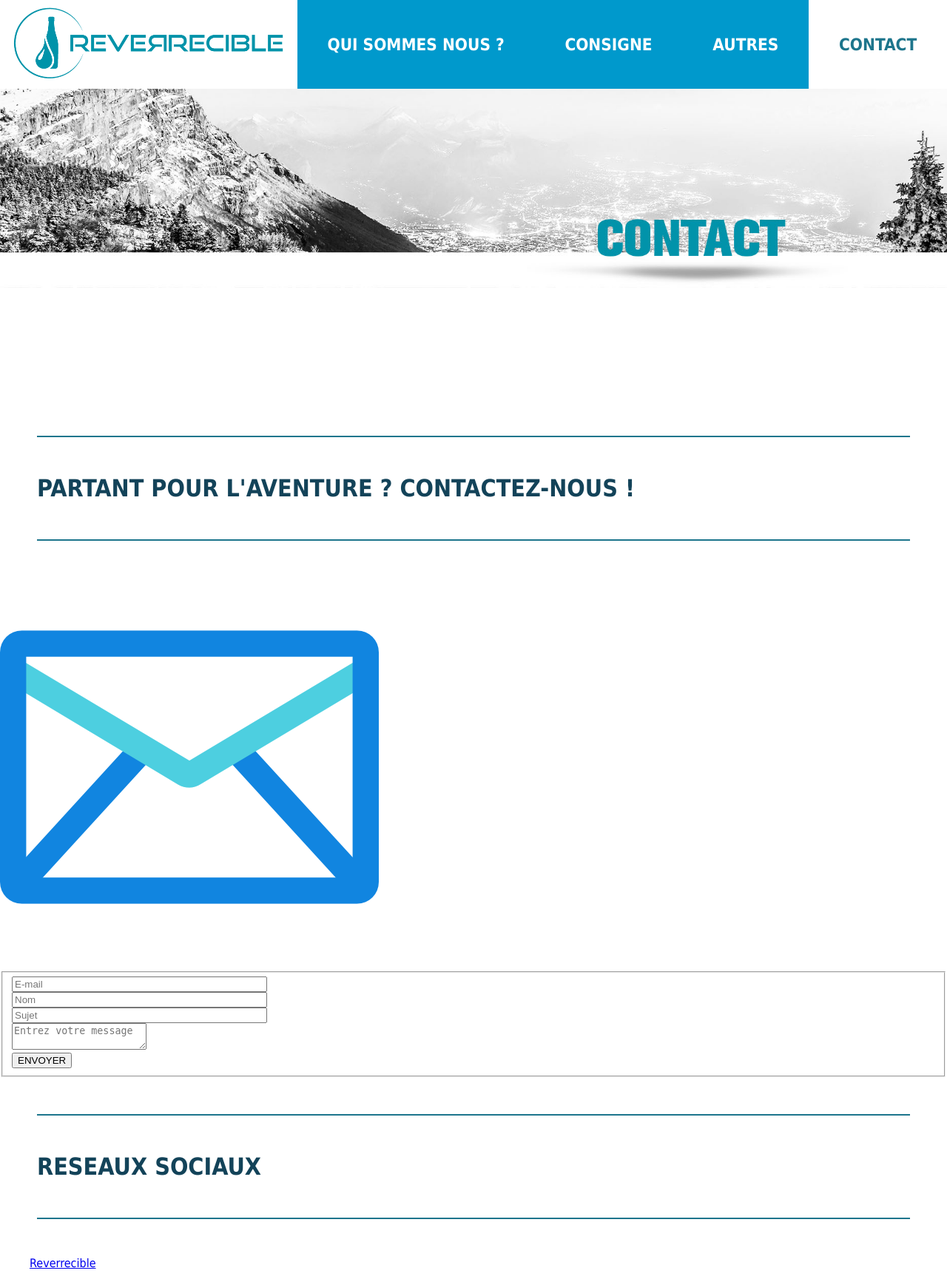
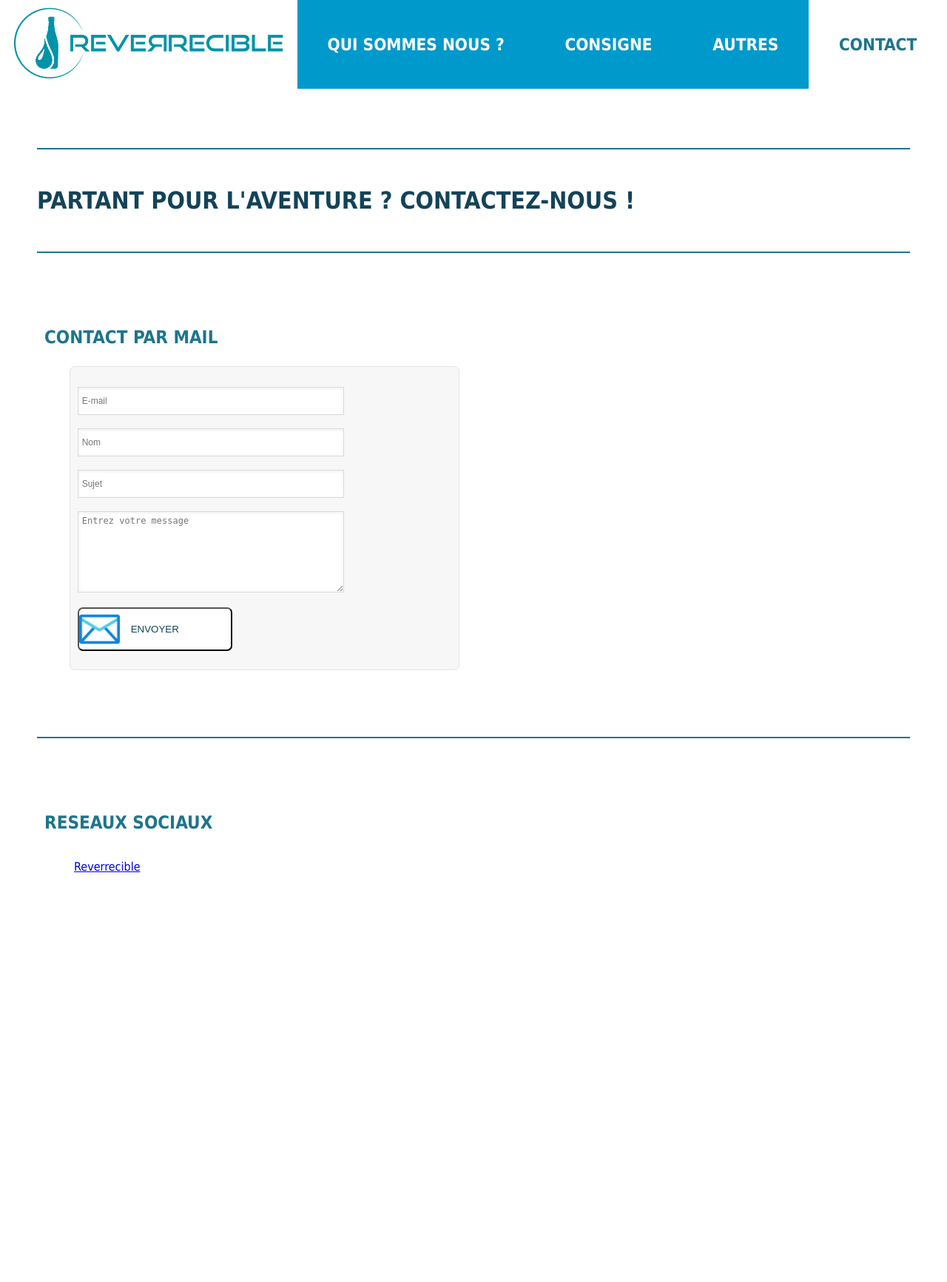
Before and after one commit to GabrielViallon/ProjetAlternatif_Reverrecible, a PHP site: page /Vues/contact.html in a window 1280 px wide. Shown: the whole page at 74% size. After the commit the page ends 1179 px from the top, so only its background shows below. Run offline with PHP 8.4, Linux system fonts and the light colour scheme; some libraries are stand-ins or nearby versions.

Commit message:
ouuuuu monsieur

```diff
--- a/Vues/Style/main.css
+++ b/Vues/Style/main.css
@@ -62,6 +62,10 @@ sousArticle + img{
 
 p + img {
   max-width: 400px;
+}
+
+p > img {
+  max-width: 100px;
 }
 
 nav {
@@ -144,3 +148,77 @@ header img {
   margin-right: auto;
   width: 100%;
 }
+
+fieldset {
+  width: 80%;
+  border: 0;
+}
+
+form {
+  border-radius: 7px;
+	margin-left:auto;
+	margin-right:auto;
+    max-width: 500px;
+    background: #F7F7F7;
+    padding: 25px 15px 25px 10px;
+    color: #888;
+    text-shadow: 1px 1px 1px #FFF;
+    border:1px solid #E4E4E4;
+}
+
+form label {
+    display: block;
+    margin: 0px;
+}
+form label>span {
+    float: left;
+    width: 20%;
+    text-align: right;
+    padding-right: 10px;
+    margin-top: 10px;
+    color: #888;
+}
+
+form input[type="text"], form input[type="email"], form textarea, form select {
+	border: 1px solid #DADADA;
+	color: #888;
+	height: 30px;
+	margin-bottom: 16px;
+	margin-right: 6px;
+	margin-top: 2px;
+	outline: 0 none;
+	padding: 3px 3px 3px 5px;
+	width: 70%;
+	font-size: 12px;
+	line-height:15px;
+	box-shadow: inset 0px 1px 4px #ECECEC;
+	-moz-box-shadow: inset 0px 1px 4px #ECECEC;
+	-webkit-box-shadow: inset 0px 1px 4px #ECECEC;
+}
+
+form textarea{
+	padding: 5px 3px 3px 5px;
+}
+
+form select {
+    background: #FFF url('down-arrow.png') no-repeat right;
+    background: #FFF url('down-arrow.png') no-repeat right;
+    width: 70%;
+    height: 35px;
+	line-height: 25px;
+}
+
+form textarea{
+    height:100px;
+}
+
+form input[type=submit] {
+  border-radius: 7px;
+   background-image: url(Enveloppe.png);
+   background-repeat: no-repeat;
+   /* background-position: left; */
+   background-size: contain;
+   color: #134359;
+   padding: 20px 70px;
+   background-color: white;
+}
--- a/Vues/consigne.html
+++ b/Vues/consigne.html
@@ -10,7 +10,7 @@
       <nav>
       <ul>
         <li id="logoMenu"><a href="main.html"><img src="Style/Logo.png" alt="logo"></a></li>
-        <li><h3><a href="quisommesnous.html">QUI SOMMES NOUS ?</a></h3></li>
+        <li><a href="quisommesnous.html"><h3>QUI SOMMES NOUS ?</h3></a></li>
         <li id="pageSelectionee"><a href="#"><h3>CONSIGNE</h3></a></li>
         <li><a href="#"><h3>AUTRES</h3></a></li>
         <li><a href="contact.html"><h3>CONTACT</h3></a></li>
--- a/Vues/contact.html
+++ b/Vues/contact.html
@@ -3,32 +3,30 @@
   <head>
     <meta charset="utf-8">
       <link rel="stylesheet" href="../Vues/Style/main.css">
-    <title>Contact</title>
+    <title>Reverrecible - Contact</title>
   </head>
   <body>
     <header>
       <nav>
       <ul>
         <li id="logoMenu"><a href="main.html"><img src="Style/Logo.png" alt="logo"></a></li>
-        <li><h3><a href="quisommesnous.html">QUI SOMMES NOUS ?</a></h3></li>
+        <li><a href="quisommesnous.html"><h3>QUI SOMMES NOUS ?</h3></a></li>
         <li><a href="consigne.html"><h3>CONSIGNE</h3></a></li>
         <li><a href="#"><h3>AUTRES</h3></a></li>
         <li id="pageSelectionee"><a href="#"><h3>CONTACT</h3></a></li>
       </ul>
     </nav>
-    <div>
+    <!-- <div>
       <img src="Style/HEADER_LANDSCAPE_Contact.jpg" alt="" align="center">
-    </div>
+    </div> -->
     <div class="separateurTop"></div>
     </header>
     <h1>PARTANT POUR L'AVENTURE ? CONTACTEZ-NOUS !</h1>
     <div class="separateur"></div>
 
-    <div class="d-flex flex-wrap text-center pt-5 align-items-start justify-content-around">
-      <div class="">
-          <p>
-              <img src="../Vues/Style/enveloppe.png" alt="enveloppe">
-          </p>
+    <article>
+      <div class="sousArticle">
+        <h2>CONTACT PAR MAIL</h2>
           <fieldset>
 
           <form action="../controle/contact.ctrl.php" method="post" class="formulaire-email">
@@ -44,13 +42,14 @@
           </form>
           <!-- <?php     global $confirmation; ?> -->
           <!-- <p style='color:green'> <?= $confirmation ?></p> -->
-      </div>
-      </fieldset>
-      <div class="separateur"></div>
-      <h1>RESEAUX SOCIAUX</h1>
+        </fieldset>
+    </div>
+    </article>
       <div class="separateur"></div>
 
-    <div class="mt-5 text-center" id="fb-root">
+    <article>
+      <div class="sousArticle">
+    <h2>RESEAUX SOCIAUX</h2>
       <script async defer crossorigin="anonymous"
               src="https://connect.facebook.net/fr_FR/sdk.js#xfbml=1&version=v5.0"></script>
       <div class="fb-page"
@@ -67,5 +66,6 @@
         </blockquote>
       </div>
     </div>
+    </article>
   </body>
 </html>
--- a/Vues/main.html
+++ b/Vues/main.html
@@ -10,8 +10,8 @@
       <nav>
       <ul>
         <li id="logoMenu"><a href="main.html"><img src="Style/Logo.png" alt="logo"></a></li>
-        <li><h3><a href="quisommesnous.html">QUI SOMMES NOUS ?</a></h3></li>
-        <li><h3><a href="consigne.html">CONSIGNE</a></h3></li>
+        <li><a href="quisommesnous.html"><h3>QUI SOMMES NOUS ?</h3></a></li>
+        <li><a href="consigne.html"><h3>CONSIGNE</h3></a></li>
         <li><a href="#"><h3>AUTRES</h3></a></li>
         <li><a href="contact.html"><h3>CONTACT</h3></a></li>
       </ul>
```
Also changed, not shown: Vues/quisommesnous.html (+12 -4 lines).
